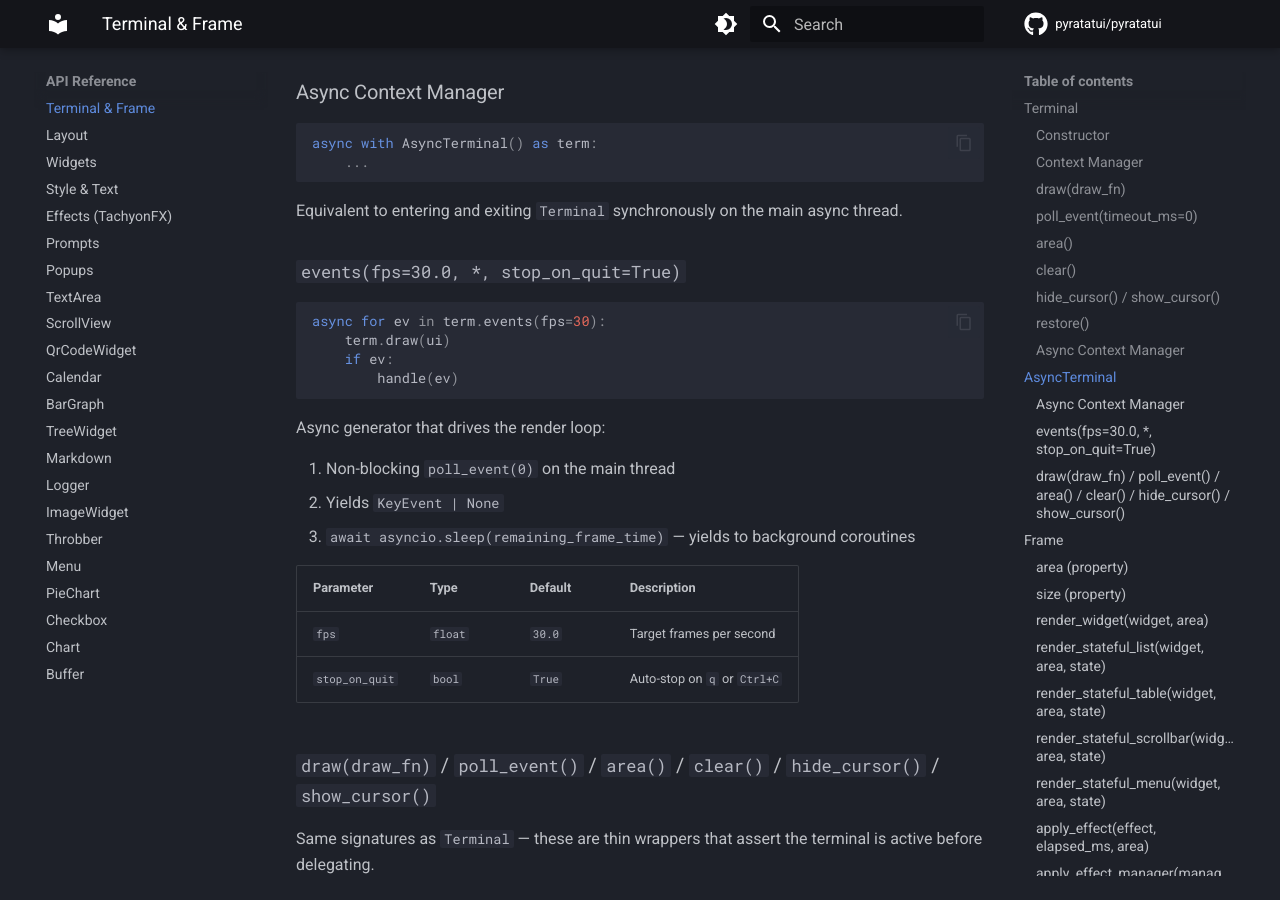
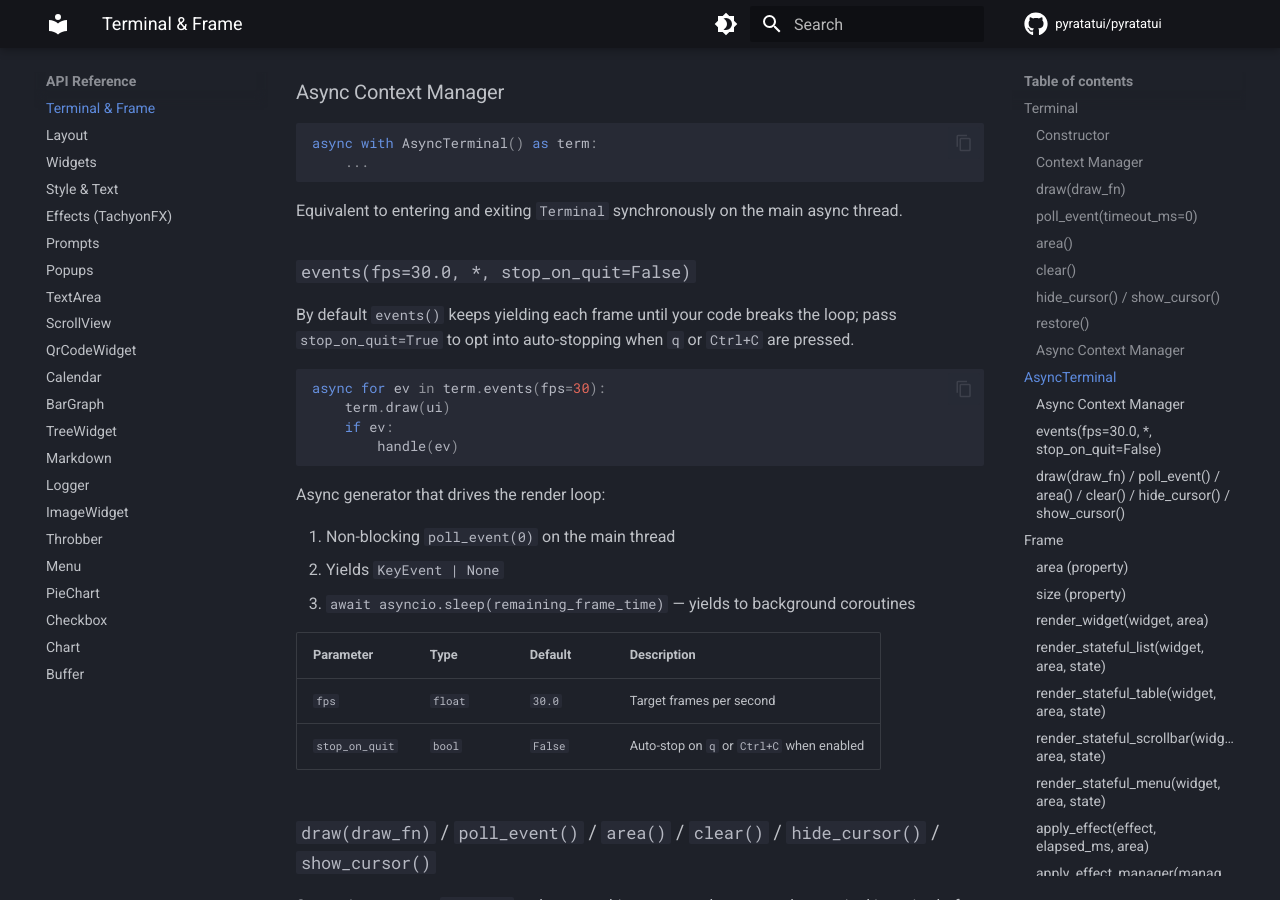
Before and after one commit to leejtrd/pyratatui, an MkDocs documentation site: the page built from docs/reference/terminal.md, in a window 1280 px wide and 900 px high, scrolled down 2974 px. Built offline with MkDocs 1.6.1 and Material for MkDocs 9.7.7, drawn with Linux system fonts in a browser that asks for light colours; comment, search, counter and statistics services are not loaded; some of the changed text lies outside the part shown.

Commit message:
Remove implicit 'q' quit behavior
AsyncTerminal.events defaults to stop_on_quit=False.
run_app/run_app_async no longer exit on 'q'.
Quit handling must be implemented in on_key.

Updated async example, docs, and changelog.

````diff
--- a/docs/reference/terminal.md
+++ b/docs/reference/terminal.md
@@ -130,7 +130,9 @@ async with AsyncTerminal() as term:
 
 Equivalent to entering and exiting `Terminal` synchronously on the main async thread.
 
-### `events(fps=30.0, *, stop_on_quit=True)`
+### `events(fps=30.0, *, stop_on_quit=False)`
+
+By default `events()` keeps yielding each frame until your code breaks the loop; pass `stop_on_quit=True` to opt into auto-stopping when `q` or `Ctrl+C` are pressed.
 
 ```python
 async for ev in term.events(fps=30):
@@ -148,7 +150,7 @@ Async generator that drives the render loop:
 | Parameter | Type | Default | Description |
 |---|---|---|---|
 | `fps` | `float` | `30.0` | Target frames per second |
-| `stop_on_quit` | `bool` | `True` | Auto-stop on `q` or `Ctrl+C` |
+| `stop_on_quit` | `bool` | `False` | Auto-stop on `q` or `Ctrl+C` when enabled |
 
 ### `draw(draw_fn)` / `poll_event()` / `area()` / `clear()` / `hide_cursor()` / `show_cursor()`
 
@@ -371,7 +373,7 @@ def my_ui(frame):
 run_app(my_ui, fps=30)
 ```
 
-Synchronous convenience wrapper: creates a `Terminal`, runs the draw loop at `fps`, quits on `q` or `Ctrl+C`.
+Synchronous convenience wrapper: creates a `Terminal`, runs the draw loop at `fps`, and depends on your `on_key` callback returning `True` to exit; the helper no longer interprets `q` or `Ctrl+C` for you.
 
 ### `run_app_async(draw_fn, fps=30)`
 
@@ -385,4 +387,4 @@ async def my_ui(frame):
 asyncio.run(run_app_async(my_ui, fps=30))
 ```
 
-Async version using `AsyncTerminal`.
+Async version using `AsyncTerminal`. Provide an `on_key` callback to dictate when the helper should stop.
````
Also changed, not shown: CHANGELOG.md (+8 -0 lines), README.md (+12 -6 lines), docs/examples/minimal_examples.md (+2 -0 lines), docs/index.md (+2 -0 lines), docs/tutorial/async_updates.md (+5 -3 lines), docs/tutorial/progress_bar.md (+2 -1 lines), 4 other files.
